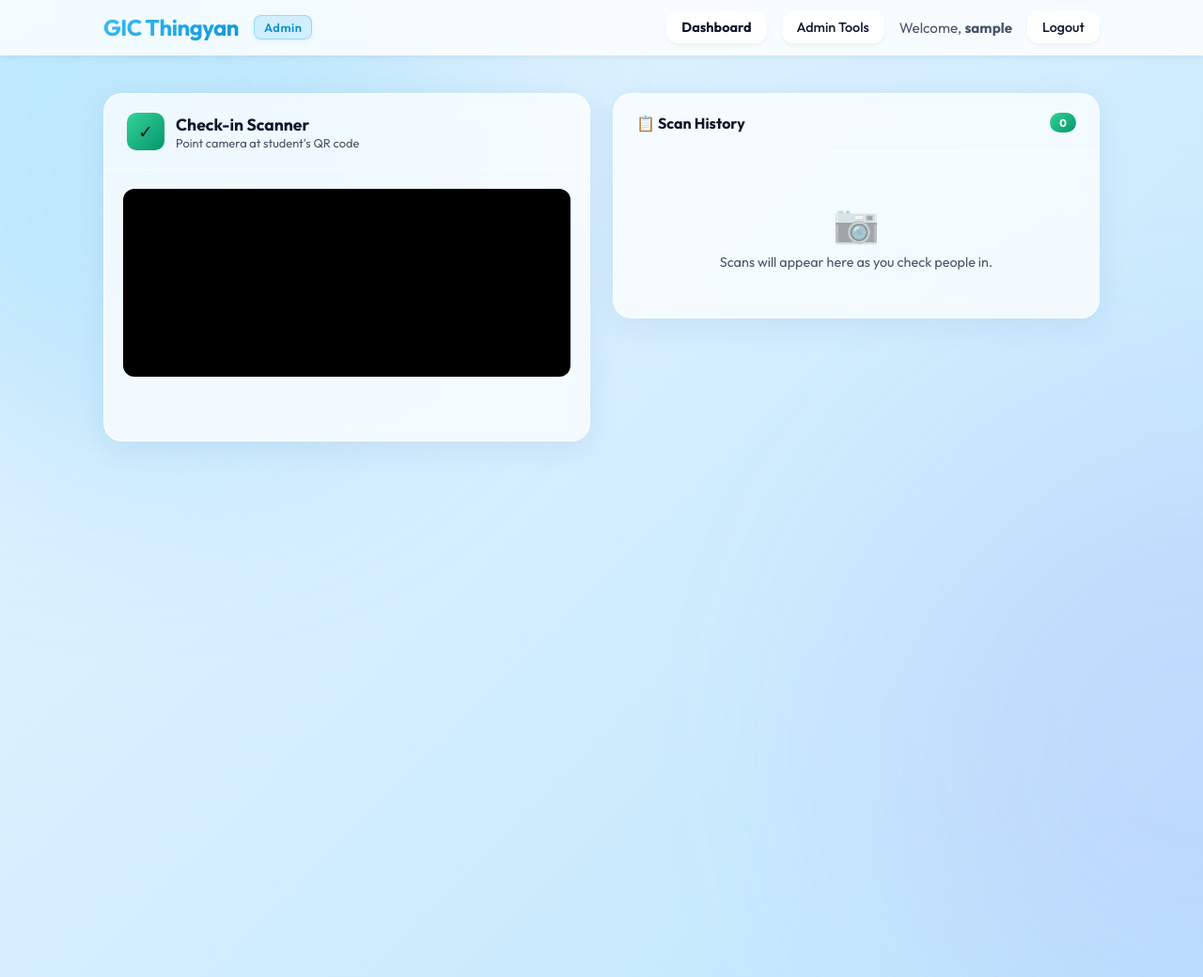
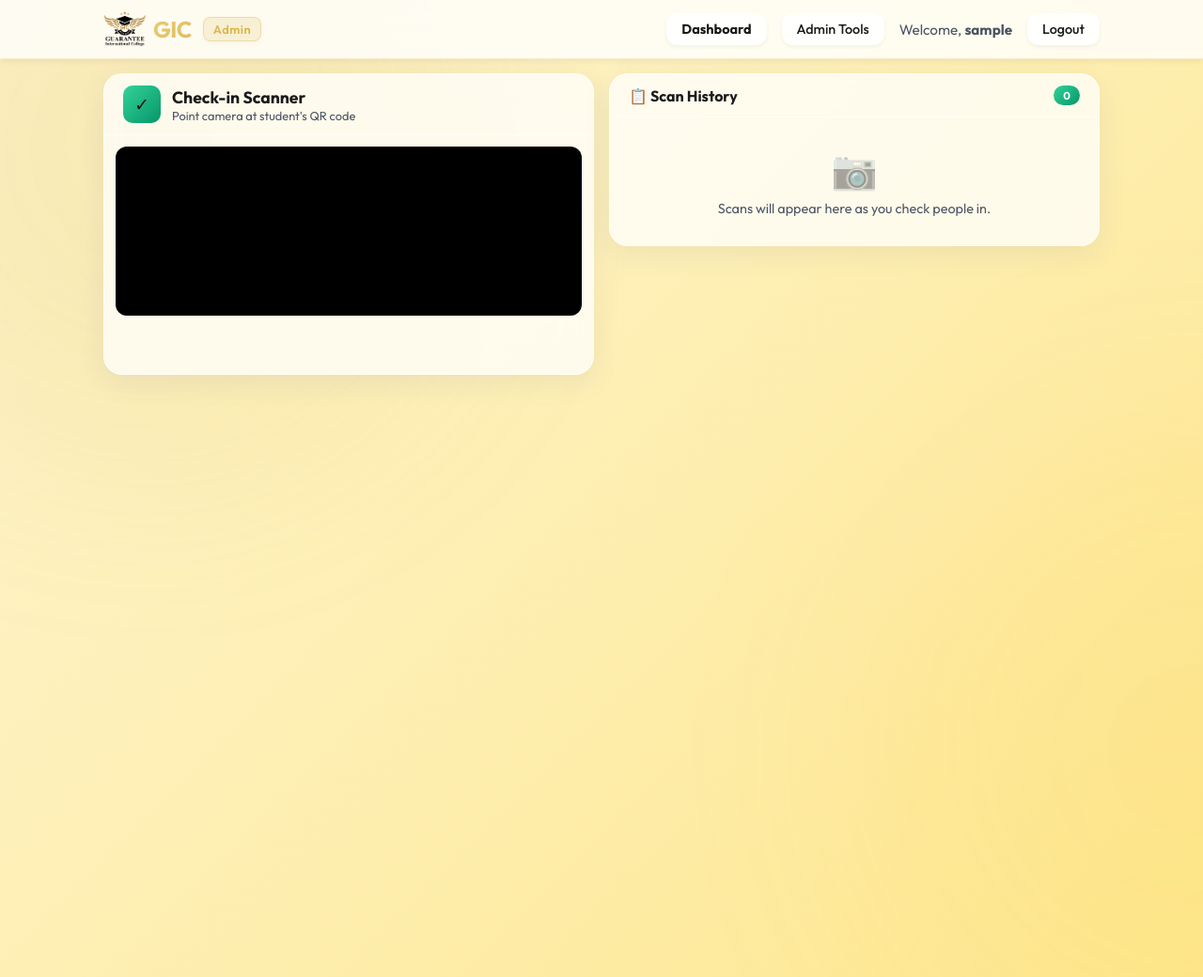
Before and after one commit to MELLO3KK/GIC-Ticket, a Flask app: page /admin/check-in in a window 1280 px wide; the page is wider, and only the part inside the window is pictured. Shown: the top 1040 px of that part at 94% size. Run offline with Flask 3, Linux system fonts and the light colour scheme; the visitor is signed in with stand-in values (Sample User, id 1); some libraries are stand-ins or nearby versions.

```diff
--- a/static/style.css
+++ b/static/style.css
@@ -1,19 +1,19 @@
 @import url('https://fonts.googleapis.com/css2?family=Outfit:wght@300;400;500;600;700&display=swap');
 
 :root {
-    --primary: #0ea5e9;      /* Vibrant Sky Blue */
-    --primary-hover: #0284c7;
-    --primary-gradient: linear-gradient(135deg, #38bdf8 0%, #0284c7 100%);
-    --bg-gradient: linear-gradient(135deg, #cffafe 0%, #e0f2fe 50%, #bae6fd 100%);
-    --surface: rgba(255, 255, 255, 0.75);
-    --surface-hover: rgba(255, 255, 255, 0.9);
-    --text-main: #0f172a;
-    --text-muted: #475569;
+    --primary: #d4af37;      /* School Gold */
+    --primary-hover: #b8860b;
+    --primary-gradient: linear-gradient(135deg, #f1d592 0%, #d4af37 100%);
+    --bg-gradient: linear-gradient(135deg, #fffbeb 0%, #fef3c7 50%, #fde68a 100%);
+    --surface: rgba(255, 255, 255, 0.8);
+    --surface-hover: rgba(255, 255, 255, 0.95);
+    --text-main: #1a1a1a;
+    --text-muted: #4b5563;
     --danger: #ef4444;
     --danger-hover: #dc2626;
     --success: #10b981;
-    --border: rgba(255, 255, 255, 0.6);
-    --glass-shadow: 0 8px 32px 0 rgba(31, 38, 135, 0.07);
+    --border: rgba(212, 175, 55, 0.2);
+    --glass-shadow: 0 8px 32px 0 rgba(184, 134, 11, 0.07);
 }
 
 @keyframes gradientBG {
@@ -50,12 +50,12 @@ body::before, body::after {
     animation: floatShape 20s infinite alternate;
 }
 body::before {
-    background: rgba(56, 189, 248, 0.4);
+    background: rgba(212, 175, 55, 0.25);
     top: -200px;
     left: -200px;
 }
 body::after {
-    background: rgba(167, 139, 250, 0.3); /* Soft purple tint */
+    background: rgba(251, 191, 36, 0.15); /* Soft amber tint */
     bottom: -200px;
     right: -200px;
     animation-delay: -10s;
--- a/templates/admin_agents.html
+++ b/templates/admin_agents.html
@@ -9,7 +9,10 @@
 <body>
     <nav class="navbar">
         <div class="nav-content">
-            <a href="{{ url_for('admin_dashboard') }}" class="nav-brand">GIC Thingyan <span style="background: rgba(14, 165, 233, 0.15); color: var(--primary-hover); padding: 4px 10px; border-radius: 8px; font-size: 0.8rem; font-weight: 600; letter-spacing: 0.5px; border: 1px solid rgba(14, 165, 233, 0.3); margin-left: 8px; box-shadow: 0 2px 4px rgba(14, 165, 233, 0.1);">Admin</span></a>
+            <a href="{{ url_for('admin_dashboard') }}" class="nav-brand">
+                <img src="{{ url_for('static', filename='logo.png') }}" alt="GIC Logo" style="height: 38px;">
+                GIC <span style="background: rgba(212, 175, 55, 0.15); color: var(--primary-hover); padding: 4px 10px; border-radius: 8px; font-size: 0.8rem; font-weight: 600; letter-spacing: 0.5px; border: 1px solid rgba(212, 175, 55, 0.3); margin-left: 4px; box-shadow: 0 2px 4px rgba(212, 175, 55, 0.1);">Admin</span>
+            </a>
             <div class="nav-user">
                 <a href="{{ url_for('admin_dashboard') }}" class="btn btn-outline"
                     style="border:none; font-weight:bold;">Dashboard</a>
--- a/templates/admin_attendance.html
+++ b/templates/admin_attendance.html
@@ -9,7 +9,10 @@
 <body>
     <nav class="navbar">
         <div class="nav-content">
-            <a href="#" class="nav-brand">GIC Thingyan <span style="background: rgba(14, 165, 233, 0.15); color: var(--primary-hover); padding: 4px 10px; border-radius: 8px; font-size: 0.8rem; font-weight: 600; letter-spacing: 0.5px; border: 1px solid rgba(14, 165, 233, 0.3); margin-left: 8px; box-shadow: 0 2px 4px rgba(14, 165, 233, 0.1);">Admin</span></a>
+            <a href="{{ url_for('admin_dashboard') }}" class="nav-brand">
+                <img src="{{ url_for('static', filename='logo.png') }}" alt="GIC Logo" style="height: 38px;">
+                GIC <span style="background: rgba(212, 175, 55, 0.15); color: var(--primary-hover); padding: 4px 10px; border-radius: 8px; font-size: 0.8rem; font-weight: 600; letter-spacing: 0.5px; border: 1px solid rgba(212, 175, 55, 0.3); margin-left: 4px; box-shadow: 0 2px 4px rgba(212, 175, 55, 0.1);">Admin</span>
+            </a>
             <div class="nav-user">
                 <a href="{{ url_for('admin_dashboard') }}" class="btn btn-outline"
                     style="border:none; font-weight:bold;">Dashboard</a>
--- a/templates/admin_dashboard.html
+++ b/templates/admin_dashboard.html
@@ -11,8 +11,10 @@
 <body>
     <nav class="navbar">
         <div class="nav-content">
-            <a href="#" class="nav-brand">GIC Thingyan <span
-                    style="background: rgba(14, 165, 233, 0.15); color: var(--primary-hover); padding: 4px 10px; border-radius: 8px; font-size: 0.8rem; font-weight: 600; letter-spacing: 0.5px; border: 1px solid rgba(14, 165, 233, 0.3); margin-left: 8px; box-shadow: 0 2px 4px rgba(14, 165, 233, 0.1);">Admin</span></a>
+            <a href="{{ url_for('admin_dashboard') }}" class="nav-brand">
+                <img src="{{ url_for('static', filename='logo.png') }}" alt="GIC Logo" style="height: 38px;">
+                GIC <span style="background: rgba(212, 175, 55, 0.15); color: var(--primary-hover); padding: 4px 10px; border-radius: 8px; font-size: 0.8rem; font-weight: 600; letter-spacing: 0.5px; border: 1px solid rgba(212, 175, 55, 0.3); margin-left: 4px; box-shadow: 0 2px 4px rgba(212, 175, 55, 0.1);">Admin</span>
+            </a>
             <div class="nav-user">
                 <a href="{{ url_for('admin_dashboard') }}" class="btn btn-outline"
                     style="border:none; font-weight:bold;">Dashboard</a>
--- a/templates/admin_not_checked_in.html
+++ b/templates/admin_not_checked_in.html
@@ -9,7 +9,10 @@
 <body>
     <nav class="navbar">
         <div class="nav-content">
-            <a href="#" class="nav-brand">GIC Thingyan <span style="background: rgba(14, 165, 233, 0.15); color: var(--primary-hover); padding: 4px 10px; border-radius: 8px; font-size: 0.8rem; font-weight: 600; letter-spacing: 0.5px; border: 1px solid rgba(14, 165, 233, 0.3); margin-left: 8px; box-shadow: 0 2px 4px rgba(14, 165, 233, 0.1);">Admin</span></a>
+            <a href="{{ url_for('admin_dashboard') }}" class="nav-brand">
+                <img src="{{ url_for('static', filename='logo.png') }}" alt="GIC Logo" style="height: 38px;">
+                GIC <span style="background: rgba(212, 175, 55, 0.15); color: var(--primary-hover); padding: 4px 10px; border-radius: 8px; font-size: 0.8rem; font-weight: 600; letter-spacing: 0.5px; border: 1px solid rgba(212, 175, 55, 0.3); margin-left: 4px; box-shadow: 0 2px 4px rgba(212, 175, 55, 0.1);">Admin</span>
+            </a>
             <div class="nav-user">
                 <a href="{{ url_for('admin_dashboard') }}" class="btn btn-outline"
                     style="border:none; font-weight:bold;">Dashboard</a>
--- a/templates/admin_users.html
+++ b/templates/admin_users.html
@@ -9,7 +9,10 @@
 <body>
     <nav class="navbar">
         <div class="nav-content">
-            <a href="{{ url_for('admin_dashboard') }}" class="nav-brand">GIC Thingyan <span style="background: rgba(14, 165, 233, 0.15); color: var(--primary-hover); padding: 4px 10px; border-radius: 8px; font-size: 0.8rem; font-weight: 600; letter-spacing: 0.5px; border: 1px solid rgba(14, 165, 233, 0.3); margin-left: 8px; box-shadow: 0 2px 4px rgba(14, 165, 233, 0.1);">Admin</span></a>
+            <a href="{{ url_for('admin_dashboard') }}" class="nav-brand">
+                <img src="{{ url_for('static', filename='logo.png') }}" alt="GIC Logo" style="height: 38px;">
+                GIC <span style="background: rgba(212, 175, 55, 0.15); color: var(--primary-hover); padding: 4px 10px; border-radius: 8px; font-size: 0.8rem; font-weight: 600; letter-spacing: 0.5px; border: 1px solid rgba(212, 175, 55, 0.3); margin-left: 4px; box-shadow: 0 2px 4px rgba(212, 175, 55, 0.1);">Admin</span>
+            </a>
             <div class="nav-user">
                 <a href="{{ url_for('admin_dashboard') }}" class="btn btn-outline"
                     style="border:none; font-weight:bold;">Dashboard</a>
--- a/templates/agent_dashboard.html
+++ b/templates/agent_dashboard.html
@@ -9,7 +9,10 @@
 <body>
     <nav class="navbar">
         <div class="nav-content">
-            <a href="#" class="nav-brand">GIC Thingyan <span style="background: rgba(16, 185, 129, 0.15); color: var(--success); padding: 4px 10px; border-radius: 8px; font-size: 0.8rem; font-weight: 600; letter-spacing: 0.5px; border: 1px solid rgba(16, 185, 129, 0.3); margin-left: 8px; box-shadow: 0 2px 4px rgba(16, 185, 129, 0.1);">Agent</span></a>
+            <a href="{{ url_for('agent_dashboard') }}" class="nav-brand">
+                <img src="{{ url_for('static', filename='logo.png') }}" alt="GIC Logo" style="height: 38px;">
+                GIC <span style="background: rgba(212, 175, 55, 0.15); color: var(--primary-hover); padding: 4px 10px; border-radius: 8px; font-size: 0.8rem; font-weight: 600; letter-spacing: 0.5px; border: 1px solid rgba(212, 175, 55, 0.3); margin-left: 4px; box-shadow: 0 2px 4px rgba(212, 175, 55, 0.1);">Agent</span>
+            </a>
             <div class="nav-user">
                 <span>Agent: <strong>{{ session['username'] }}</strong></span>
                 <a href="{{ url_for('logout') }}" class="btn btn-outline" style="border:none;">Logout</a>
--- a/templates/check_in.html
+++ b/templates/check_in.html
@@ -10,7 +10,7 @@
         .scanner-layout {
             display: grid;
             grid-template-columns: 1fr 1fr;
-            gap: 24px;
+            gap: 16px;
             align-items: start;
         }
         @media (max-width: 900px) {
@@ -29,7 +29,7 @@
             animation: slideUp 0.6s cubic-bezier(0.16,1,0.3,1);
         }
         .scanner-header {
-            padding: 20px 24px;
+            padding: 12px 20px;
             border-bottom: 1px solid rgba(255,255,255,0.6);
             display: flex;
             align-items: center;
@@ -45,8 +45,8 @@
         .scanner-title { font-size: 1.1rem; font-weight: 700; margin: 0; }
         .scanner-subtitle { font-size: 0.8rem; color: var(--text-muted); margin: 0; }
 
-        #reader-container { padding: 20px; }
-        #reader { width: 100%; border-radius: 12px; overflow: hidden; background: #000; min-height: 200px; }
+        #reader-container { padding: 12px; }
+        #reader { width: 100%; border-radius: 12px; overflow: hidden; background: #000; min-height: 180px; }
         #reader video { border-radius: 12px; }
 
         /* Camera error */
@@ -117,7 +130,7 @@
             animation: slideUp 0.7s cubic-bezier(0.16,1,0.3,1);
         }
         .history-header {
-            padding: 20px 24px;
+            padding: 12px 20px;
             border-bottom: 1px solid rgba(255,255,255,0.6);
             display: flex;
             align-items: center;
@@ -129,13 +142,13 @@
             color: white; font-size: 0.72rem; font-weight: 700;
             padding: 3px 10px; border-radius: 999px;
         }
-        .history-list { list-style: none; margin: 0; padding: 0; max-height: 480px; overflow-y: auto; }
+        .history-list { list-style: none; margin: 0; padding: 0; max-height: 380px; overflow-y: auto; }
         .history-list::-webkit-scrollbar { width: 4px; }
         .history-list::-webkit-scrollbar-track { background: transparent; }
         .history-list::-webkit-scrollbar-thumb { background: rgba(0,0,0,0.1); border-radius: 4px; }
 
         .history-item {
-            padding: 14px 24px;
+            padding: 10px 20px;
             border-bottom: 1px solid rgba(255,255,255,0.5);
             display: flex;
             align-items: center;
@@ -158,7 +171,7 @@
         .history-time { font-size: 0.72rem; color: var(--text-muted); font-family: monospace; white-space: nowrap; }
 
         .history-empty {
-            padding: 50px 24px;
+            padding: 30px 20px;
             text-align: center;
             color: var(--text-muted);
             font-size: 0.9rem;
@@ -182,12 +195,18 @@
         }
         .scanning-state.active { display: block; }
         .scanning-label { font-size: 0.85rem; color: #059669; font-weight: 600; margin-top: 6px; }
+
+        /* Compact container for scanner */
+        .container { padding: 15px 20px; gap: 16px; }
     </style>
 </head>
 <body>
     <nav class="navbar">
         <div class="nav-content">
-            <a href="#" class="nav-brand">GIC Thingyan <span style="background: rgba(14, 165, 233, 0.15); color: var(--primary-hover); padding: 4px 10px; border-radius: 8px; font-size: 0.8rem; font-weight: 600; letter-spacing: 0.5px; border: 1px solid rgba(14, 165, 233, 0.3); margin-left: 8px; box-shadow: 0 2px 4px rgba(14, 165, 233, 0.1);">Admin</span></a>
+            <a href="{{ url_for('admin_dashboard') }}" class="nav-brand">
+                <img src="{{ url_for('static', filename='logo.png') }}" alt="GIC Logo" style="height: 38px;">
+                GIC <span style="background: rgba(212, 175, 55, 0.15); color: var(--primary-hover); padding: 4px 10px; border-radius: 8px; font-size: 0.8rem; font-weight: 600; letter-spacing: 0.5px; border: 1px solid rgba(212, 175, 55, 0.3); margin-left: 4px; box-shadow: 0 2px 4px rgba(212, 175, 55, 0.1);">Admin</span>
+            </a>
             <div class="nav-user">
                 <a href="{{ url_for('admin_dashboard') }}" class="btn btn-outline"
                     style="border:none; font-weight:bold;">Dashboard</a>
--- a/templates/edit_ticket.html
+++ b/templates/edit_ticket.html
@@ -9,7 +9,10 @@
 <body>
     <nav class="navbar">
         <div class="nav-content">
-            <a href="{{ url_for('admin_dashboard') }}" class="nav-brand">GIC Thingyan <span style="background: rgba(14, 165, 233, 0.15); color: var(--primary-hover); padding: 4px 10px; border-radius: 8px; font-size: 0.8rem; font-weight: 600; letter-spacing: 0.5px; border: 1px solid rgba(14, 165, 233, 0.3); margin-left: 8px; box-shadow: 0 2px 4px rgba(14, 165, 233, 0.1);">Admin</span></a>
+            <a href="{{ url_for('admin_dashboard') }}" class="nav-brand">
+                <img src="{{ url_for('static', filename='logo.png') }}" alt="GIC Logo" style="height: 38px;">
+                GIC <span style="background: rgba(212, 175, 55, 0.15); color: var(--primary-hover); padding: 4px 10px; border-radius: 8px; font-size: 0.8rem; font-weight: 600; letter-spacing: 0.5px; border: 1px solid rgba(212, 175, 55, 0.3); margin-left: 4px; box-shadow: 0 2px 4px rgba(212, 175, 55, 0.1);">Admin</span>
+            </a>
             <div class="nav-user">
                 <a href="{{ url_for('admin_dashboard') }}" class="btn btn-outline" style="border:none;">Dashboard</a>
                 <a href="{{ url_for('admin_check_in') }}" class="btn btn-outline" style="border:none;">Check-in</a>
--- a/templates/login.html
+++ b/templates/login.html
@@ -8,7 +8,9 @@
 </head>
 <body>
     <div class="container login-container">
-        <div class="login-logo">GIC Thingyan</div>
+        <div class="login-logo">
+            <img src="{{ url_for('static', filename='logo.png') }}" alt="GIC Logo" style="height: 150px; filter: drop-shadow(0 4px 8px rgba(0,0,0,0.1));">
+        </div>
         <div class="login-subtitle">Thingyan Festival Ticketing System</div>
 
         <div class="card">
```
Also changed, not shown: other parts of static/style.css (+12 -10 lines), other parts of templates/check_in.html (+37 -24 lines), templates/check_out.html (+49 -30 lines), static/logo.png (added).
